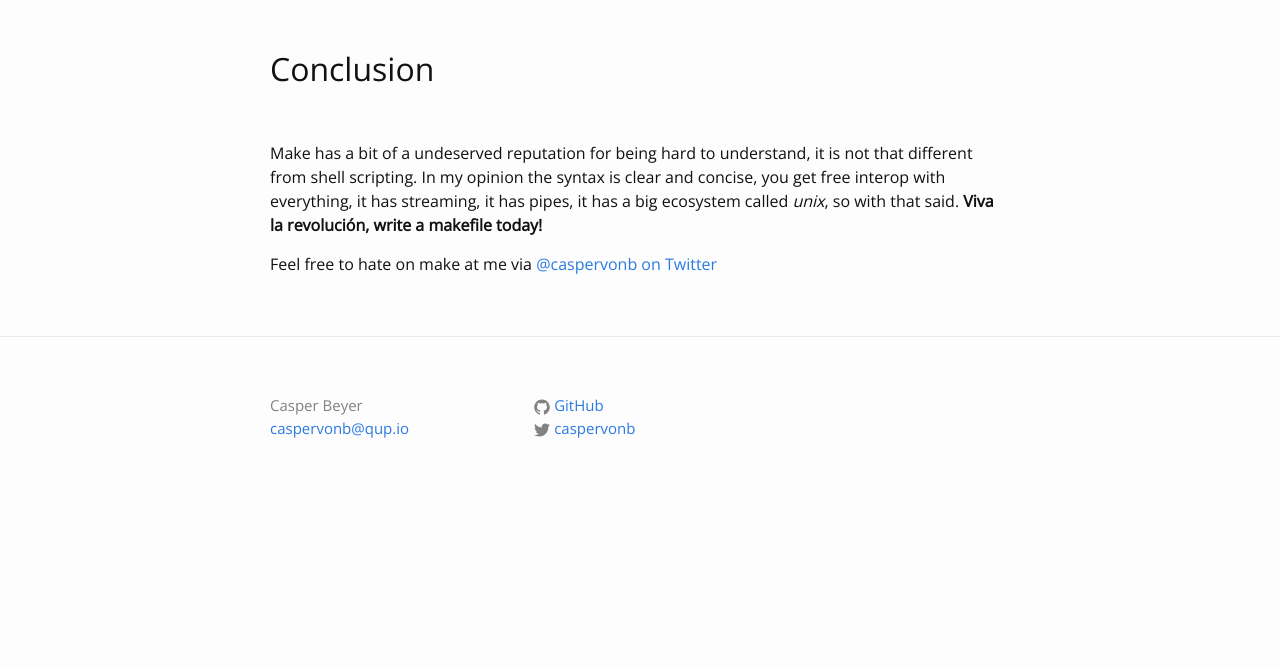
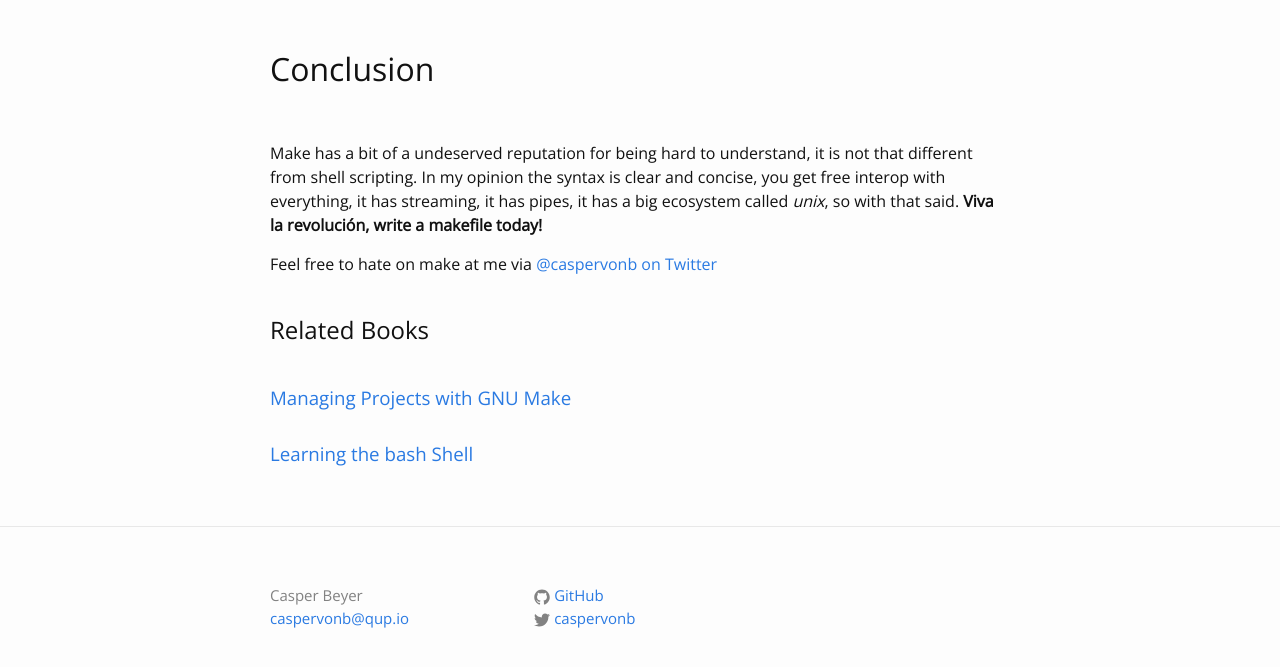
Before and after one commit to caspervonb/caspervonb.github.bak, a Jekyll site: the page built from _posts/2015-02-28-make-for-the-web-generation.markdown, in a window 1280 px wide and 900 px high, scrolled down 3527 px. Shown: the top 667 px of the window. Built offline with Jekyll 4.4.1, drawn with Linux system fonts in a browser that asks for light colours; Markdown is read by kramdown in place of the engine named in the settings.

Commit message:
Add related books

```diff
--- a/_config.yml
+++ b/_config.yml
@@ -9,6 +9,7 @@ url: "https://caspervonb.github.io"
 twitter: caspervonb
 github:  caspervonb
 
+amazon: caspbeye-20
 analytics: UA-48351156-1
 permalink: /:categories/:title/
 
--- a/_layouts/post.html
+++ b/_layouts/post.html
@@ -12,4 +12,16 @@ layout: default
     {{ content }}
   </article>
 
+  <aside class="post-related">
+    {% if page.related_books %}
+      <div class='related-books'>
+        <h2>Related Books</h2>
+        {% for book in page.related_books %}
+        <a href="http://amazon.com/exec/obidos/ASIN/{{book.asin}}/{{site.amazon}}">
+          <h3 class='book-title'>{{ book.title }}</h3>
+        </a>
+       {% endfor %}
+      </div>
+    {% endif %}
+  </aside>
 </div>
--- a/_posts/2015-02-28-make-for-the-web-generation.markdown
+++ b/_posts/2015-02-28-make-for-the-web-generation.markdown
@@ -3,6 +3,13 @@ layout: post
 title: Make for the Web Generation
 categories: javascript tools
 excerpt: JavaScript has provided us with a giant explosion of build tools, grunt, gulp, slush, broccoli and brunch just to name a few of the more popular ...
+
+related_books:
+  - title: Managing Projects with GNU Make
+    asin: 0596006101
+
+  - title: Learning the bash Shell
+    asin: 0596009658
 ---
 
 ## Introduction
```
